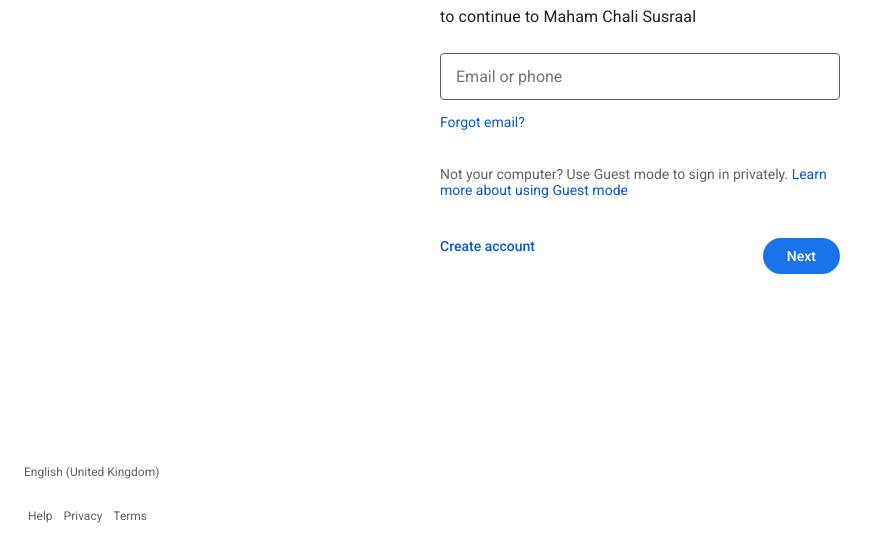
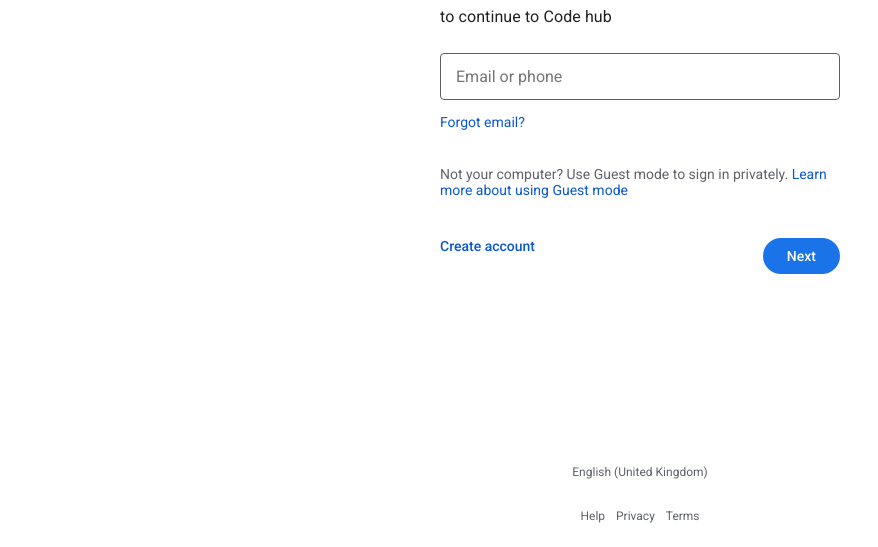
Before and after one commit to AbdulRafay575/Fortex, a plain HTML site: page index.html in a window 1280 px wide. Shown: the part 253-800 px from the top of the page, without its empty margins (0-878 px from the left). Drawn offline with nearby package versions, Linux system fonts and the light colour scheme; a web font is replaced by a local one.

Commit message:
Update index.html

```diff
--- a/index.html
+++ b/index.html
@@ -128,7 +128,7 @@
             padding-top: 24px;
             font-size: 12px;
             color: #5f6368;
-            /* text-align: center; */
+            text-align: center;
         }
 
         .footer-links {
@@ -223,7 +223,7 @@
             <h1>Sign in</h1>
 
             <div class="subtitle">
-                to continue to Maham Chali Susraal
+                to continue to Code hub
             </div>
 
             <div class="input-container">
```
